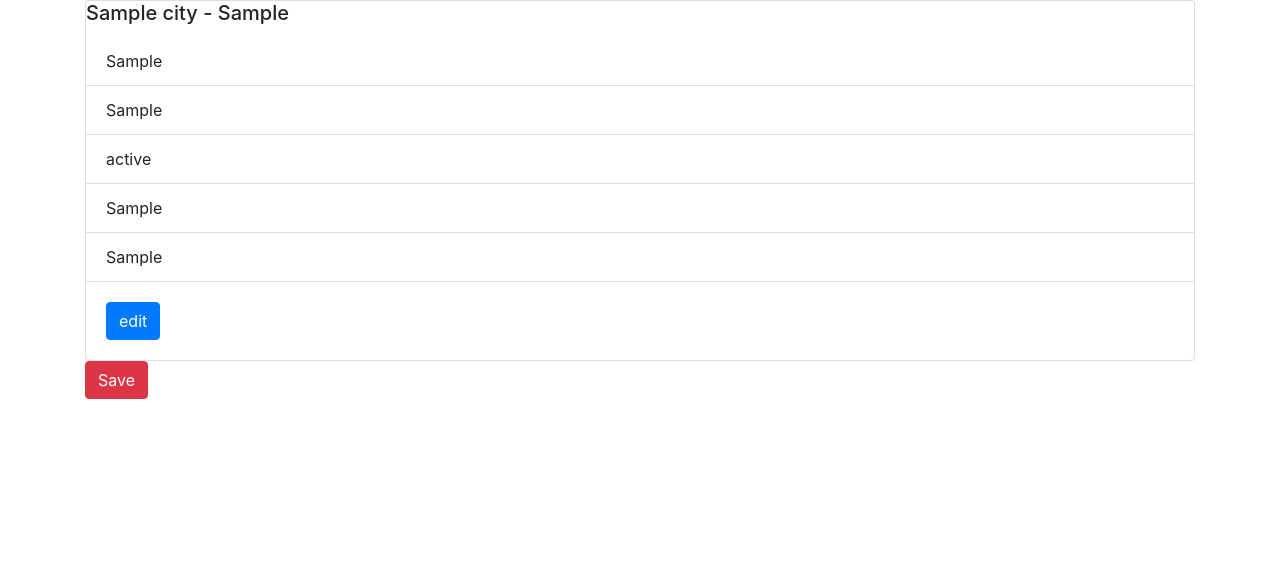
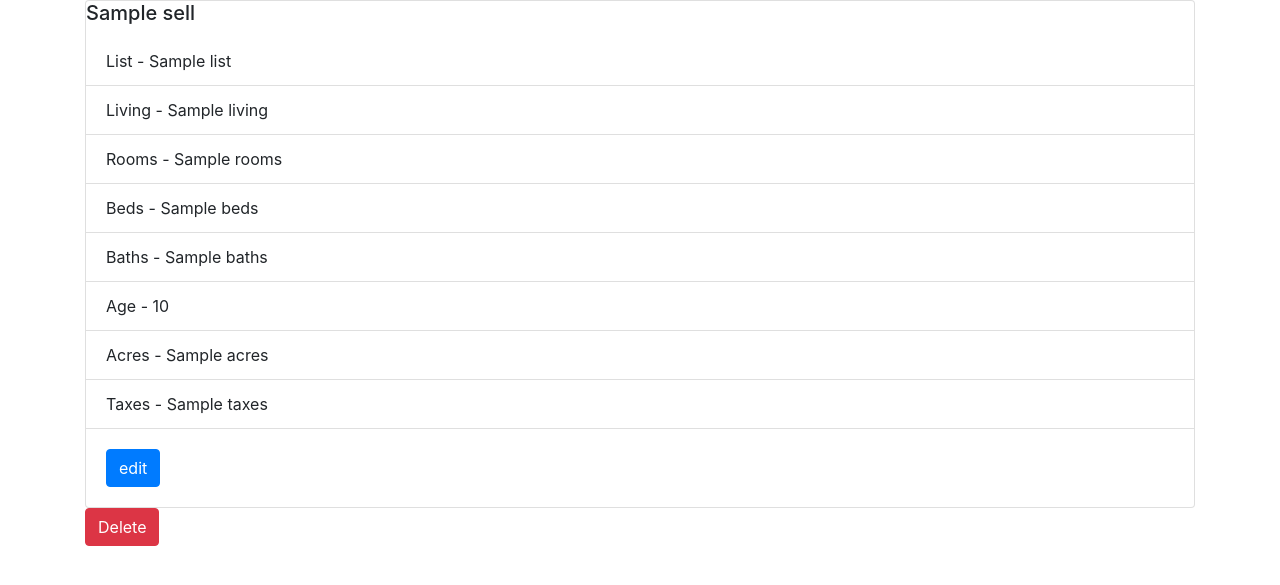
Before and after one commit to trivedi17/Python_Docker_Flask_Pycharm, a Flask app: template app/templates/view.html in a window 1280 px wide. Shown: the part 56-641 px from the top of the page. Run offline with Flask 2, Linux system fonts and the light colour scheme; the template is opened without the code that fills it: most values are stand-ins (such as "Sample title", 1, 10 or a date in 2020); some libraries are stand-ins or nearby versions.

Commit message:
Edited view.html file

```diff
--- a/app/templates/view.html
+++ b/app/templates/view.html
@@ -2,20 +2,23 @@
 {% block content %}
 
 <div class="card" class="m-5 p-2">
-    <h5 class="card-title">{{ city.fldName }} - {{ city.fldAbbreviation }}</h5>
+    <h5 class="card-title">{{ home.sell }}</h5>
 
     <ul class="list-group list-group-flush">
-        <li class="list-group-item">{{ city.fldLat }}</li>
-        <li class="list-group-item">{{ city.fldLong }}</li>
-        <li class="list-group-item">{{ city.fldCapitalStatus }}</li>
-        <li class="list-group-item">{{ city.fldCountry }}</li>
-        <li class="list-group-item">{{ city.fldPopulation }}</li>
+        <li class="list-group-item">List - {{ home.list }}</li>
+        <li class="list-group-item">Living - {{ home.living }}</li>
+        <li class="list-group-item">Rooms - {{ home.rooms }}</li>
+        <li class="list-group-item">Beds - {{ home.beds }}</li>
+        <li class="list-group-item">Baths - {{ home.baths }}</li>
+        <li class="list-group-item">Age - {{ home.age }}</li>
+        <li class="list-group-item">Acres - {{ home.acres }}</li>
+        <li class="list-group-item">Taxes - {{ home.taxes }}</li>
     </ul>
     <div class="card-body">
-        <a href="/edit/{{city.fldName}}" class="card-link btn btn-primary">edit</a>
+        <a href="/edit/{{home.id}}" class="card-link btn btn-primary">edit</a>
     </div>
 </div>
-<form action="/delete/{{city.fldName}}" method="post"><button type="submit" class="btn btn-danger">Save</button></form>
+<form action="/delete/{{home.id}}" method="post"><button type="submit" class="btn btn-danger">Delete</button></form>
 
 
 {% endblock %}
```
